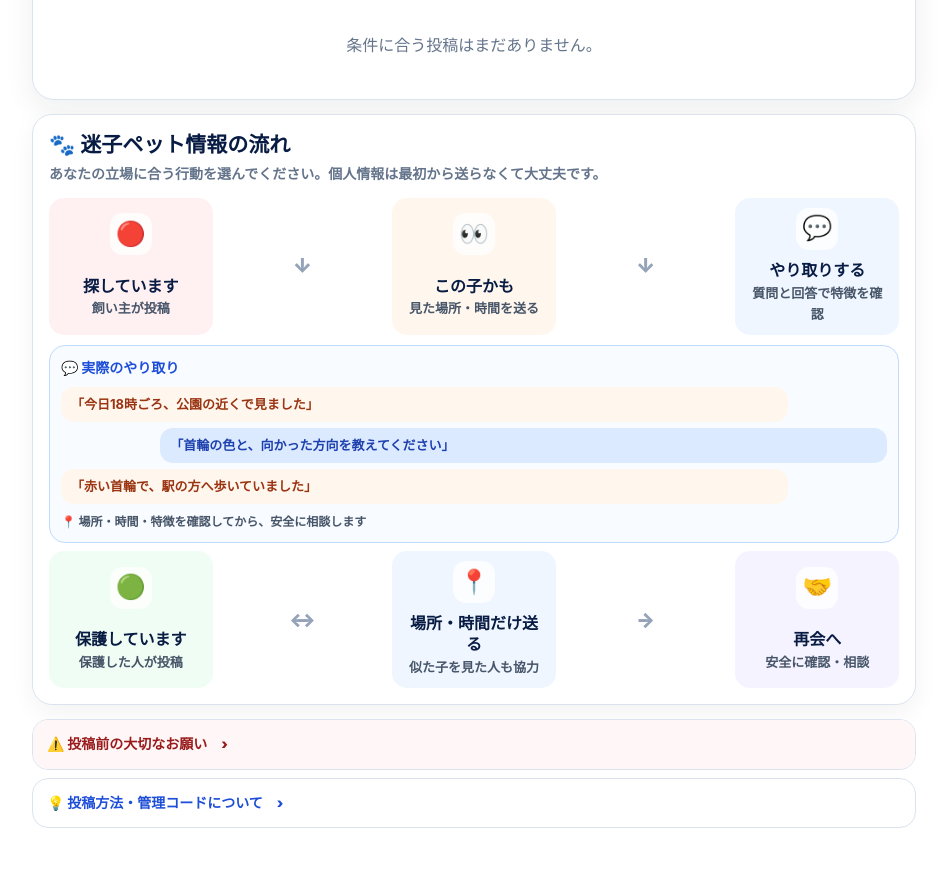
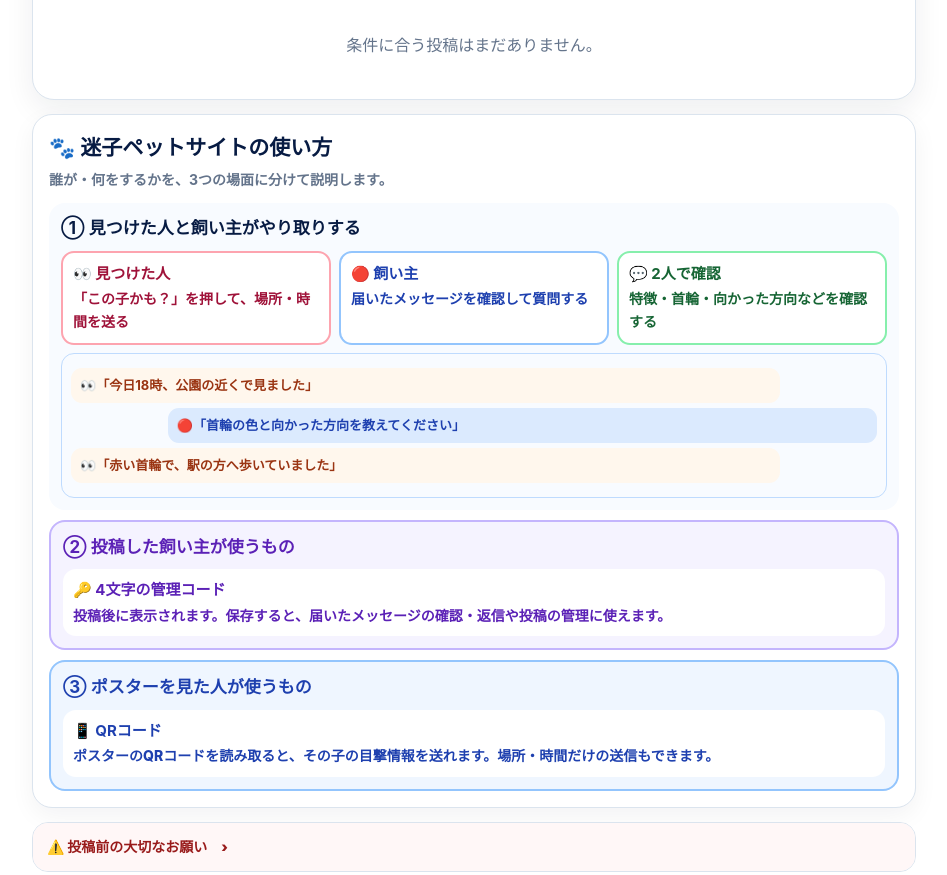
Before and after one commit to freespyz-cyber/kumamoto-maigo-pet-map, a website: page index.html in a window 1280 px wide. Shown: the part 1761-2636 px from the top of the page, without its empty margins (166-1113 px from the left). Drawn offline with nearby package versions, Linux system fonts and the light colour scheme; no server answers.

Commit message:
Clarify users, management code, and QR code flow

```diff
--- a/index.html
+++ b/index.html
@@ -179,6 +179,8 @@ footer{padding-bottom:105px}
 @media(min-width:620px){.flow-track{grid-template-columns:repeat(5,1fr);align-items:stretch}.flow-arrow{display:grid;place-items:center}.flow-card{grid-template-columns:1fr;text-align:center}.flow-card .flow-icon{margin:auto}}
 
 .flow-chat{margin-top:10px;border:1px solid #bfdbfe;background:#f8fbff;border-radius:16px;padding:11px}.flow-chat-title{font-size:14px;font-weight:950;color:#1d4ed8;margin-bottom:8px}.flow-bubble{max-width:88%;padding:8px 10px;border-radius:13px;font-size:13px;font-weight:750;line-height:1.45;margin:6px 0}.flow-bubble-seen{background:#fff7ed;color:#9a3412}.flow-bubble-owner{background:#dbeafe;color:#1e40af;margin-left:auto}.flow-chat-note{font-size:12px;color:#475569;font-weight:800;margin-top:8px}
+
+.flow-guide-v2{background:#fff;border:1px solid #dbe4ee;border-radius:20px;padding:16px;margin-bottom:14px;box-shadow:0 8px 24px rgba(15,23,42,.05)}.flow-guide-v2 h2{font-size:21px;margin:0 0 4px}.flow-lead-v2{margin:0 0 12px;color:#64748b;font-size:14px;font-weight:750}.flow-section-v2{border-radius:16px;padding:12px;margin-top:10px}.flow-section-v2 h3{font-size:17px;margin:0 0 8px}.flow-persons{display:grid;gap:8px}.flow-person{background:#fff;border-radius:13px;padding:9px 10px;font-size:14px;font-weight:800}.flow-person strong{display:block;font-size:15px;margin-bottom:2px}.flow-person.seeker{border:2px solid #fda4af;color:#9f1239}.flow-person.owner{border:2px solid #93c5fd;color:#1e40af}.flow-person.both{border:2px solid #86efac;color:#166534}.flow-code{background:#f5f3ff;border:2px solid #c4b5fd;color:#5b21b6}.flow-qr{background:#eff6ff;border:2px solid #93c5fd;color:#1e40af}.flow-chat-v2{background:#f8fbff;border:1px solid #bfdbfe;border-radius:13px;padding:9px;margin-top:8px}.flow-chat-v2 div{padding:7px 9px;border-radius:11px;margin:5px 0;font-size:13px;font-weight:750}.flow-chat-v2 .from-seeker{background:#fff7ed;color:#9a3412;margin-right:12%}.flow-chat-v2 .from-owner{background:#dbeafe;color:#1e40af;margin-left:12%}@media(min-width:620px){.flow-persons{grid-template-columns:repeat(3,1fr)}}
 </style></head><body>
 <header class="site-header" id="pageTop">
   <div class="site-header-inner">
@@ -267,29 +269,25 @@ footer{padding-bottom:105px}
   <div id="list"></div>
 </section>
 <div class="compact-info">
-  <section class="flow-guide" aria-labelledby="flowGuideTitle">
-<h2 id="flowGuideTitle">🐾 迷子ペット情報の流れ</h2>
-<p class="flow-lead">あなたの立場に合う行動を選んでください。個人情報は最初から送らなくて大丈夫です。</p>
-<div class="flow-track">
-<div class="flow-card flow-lost"><div class="flow-icon">🔴</div><div><strong>探しています</strong><span>飼い主が投稿</span></div></div>
-<div class="flow-arrow">↓</div>
-<div class="flow-card flow-seen"><div class="flow-icon">👀</div><div><strong>この子かも</strong><span>見た場所・時間を送る</span></div></div>
-<div class="flow-arrow">↓</div>
-<div class="flow-card flow-contact"><div class="flow-icon">💬</div><div><strong>やり取りする</strong><span>質問と回答で特徴を確認</span></div></div>
+  <section class="flow-guide-v2" aria-labelledby="flowGuideTitle">
+<h2 id="flowGuideTitle">🐾 迷子ペットサイトの使い方</h2>
+<p class="flow-lead-v2">誰が・何をするかを、3つの場面に分けて説明します。</p>
+<div class="flow-section-v2" style="background:#f8fbff">
+<h3>① 見つけた人と飼い主がやり取りする</h3>
+<div class="flow-persons">
+<div class="flow-person seeker"><strong>👀 見つけた人</strong>「この子かも？」を押して、場所・時間を送る</div>
+<div class="flow-person owner"><strong>🔴 飼い主</strong>届いたメッセージを確認して質問する</div>
+<div class="flow-person both"><strong>💬 2人で確認</strong>特徴・首輪・向かった方向などを確認する</div>
 </div>
-<div class="flow-chat" aria-label="メッセージの例">
-<div class="flow-chat-title">💬 実際のやり取り</div>
-<div class="flow-bubble flow-bubble-seen">「今日18時ごろ、公園の近くで見ました」</div>
-<div class="flow-bubble flow-bubble-owner">「首輪の色と、向かった方向を教えてください」</div>
-<div class="flow-bubble flow-bubble-seen">「赤い首輪で、駅の方へ歩いていました」</div>
-<div class="flow-chat-note">📍 場所・時間・特徴を確認してから、安全に相談します</div>
+<div class="flow-chat-v2"><div class="from-seeker">👀「今日18時、公園の近くで見ました」</div><div class="from-owner">🔴「首輪の色と向かった方向を教えてください」</div><div class="from-seeker">👀「赤い首輪で、駅の方へ歩いていました」</div></div>
 </div>
-<div class="flow-track" style="margin-top:8px">
-<div class="flow-card flow-safe"><div class="flow-icon">🟢</div><div><strong>保護しています</strong><span>保護した人が投稿</span></div></div>
-<div class="flow-arrow">↔</div>
-<div class="flow-card flow-contact"><div class="flow-icon">📍</div><div><strong>場所・時間だけ送る</strong><span>似た子を見た人も協力</span></div></div>
-<div class="flow-arrow">→</div>
-<div class="flow-card flow-return"><div class="flow-icon">🤝</div><div><strong>再会へ</strong><span>安全に確認・相談</span></div></div>
+<div class="flow-section-v2 flow-code">
+<h3>② 投稿した飼い主が使うもの</h3>
+<div class="flow-person"><strong>🔑 4文字の管理コード</strong>投稿後に表示されます。保存すると、届いたメッセージの確認・返信や投稿の管理に使えます。</div>
+</div>
+<div class="flow-section-v2 flow-qr">
+<h3>③ ポスターを見た人が使うもの</h3>
+<div class="flow-person"><strong>📱 QRコード</strong>ポスターのQRコードを読み取ると、その子の目撃情報を送れます。場所・時間だけの送信もできます。</div>
 </div>
 </section>
 <details class="notice"><summary>⚠️ 投稿前の大切なお願い　›</summary><div class="notice-body"><p class="notice-strong">イタズラ・事実と異なる投稿はしないでください。</p><p>実際に分かる範囲だけを投稿してください。間違った情報は発見を遅らせる可能性があります。</p><p>※警察・自治体などの公式サイトではありません。</p></div></details>
```
